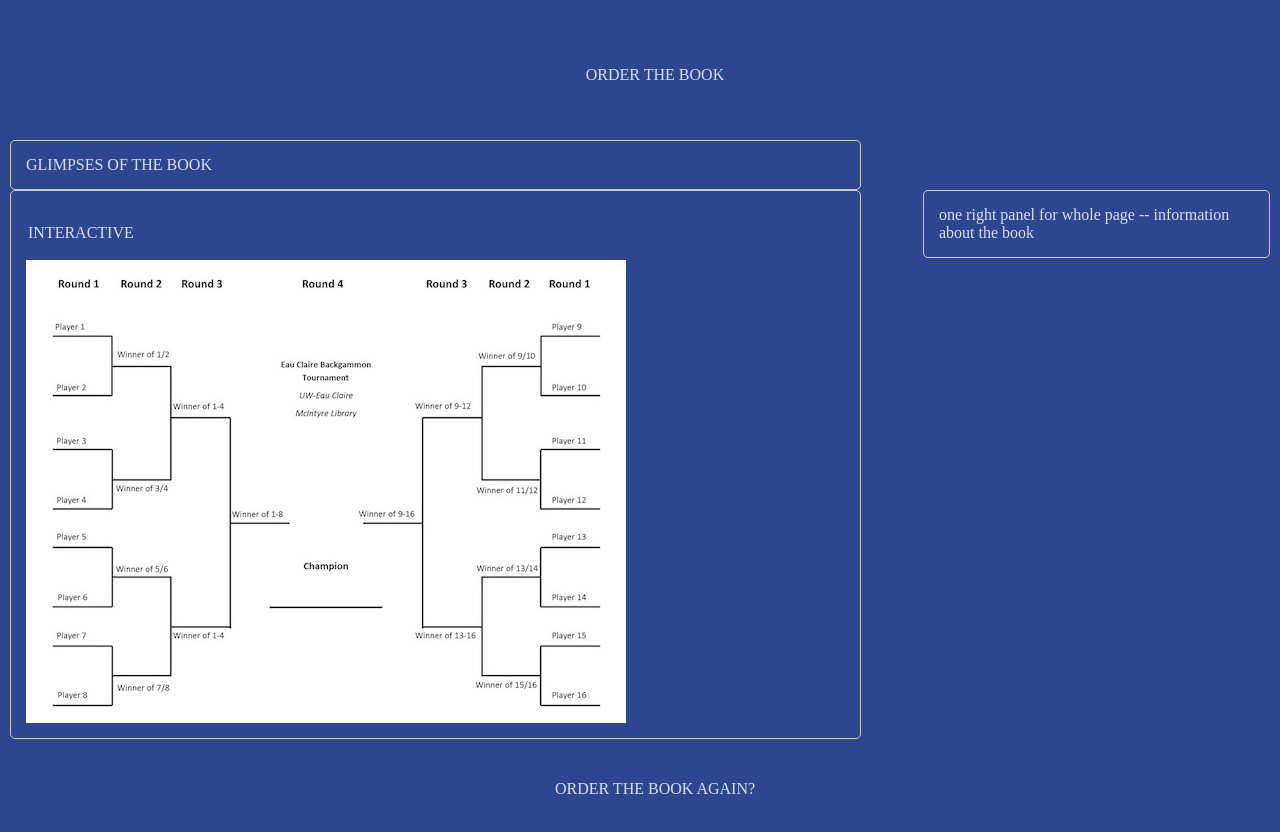
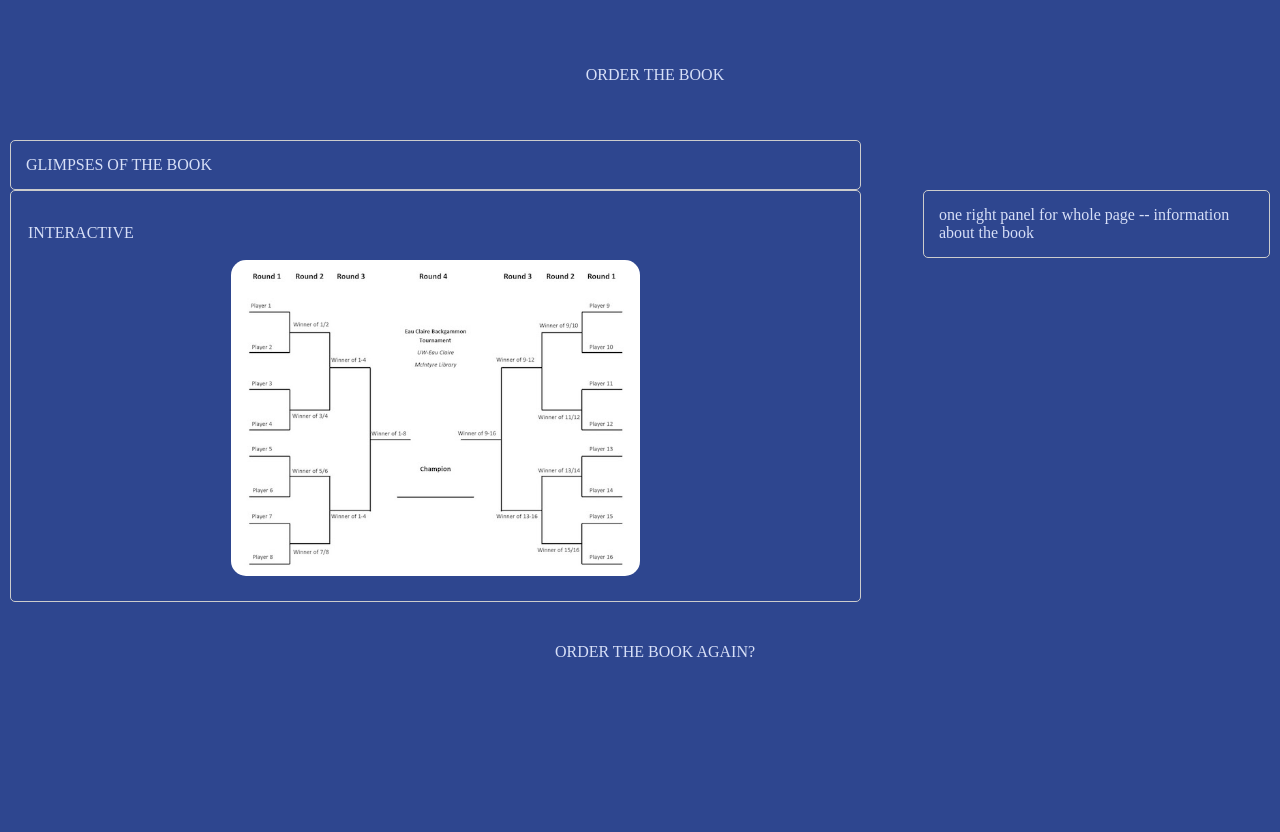
Before and after one commit to swim-mer/backgammon_book, a plain HTML site: page web_static/index.html in a window 1280 px wide. After the commit the page ends 800 px from the top, so only its background shows below. Drawn offline with Linux system fonts and the light colour scheme.

Commit message:
Add image styling

```diff
--- a/web_static/styles/common.css
+++ b/web_static/styles/common.css
@@ -24,8 +24,13 @@ p {
 	padding: 2px;
 }
 
-.bracket {
-	height: 500px;
-	background: url("../images/backgammon_tourney_bracket.jpg") no-repeat center;
-	background-size: 600px 463px;
+img {
+	display: block;
+	max-height: 600px;
+	height: auto;
+	border-radius: 15px;
+	margin-left: auto;
+	margin-right: auto;
+	margin-bottom: 10px;
+	width: 50%;
 }
```
